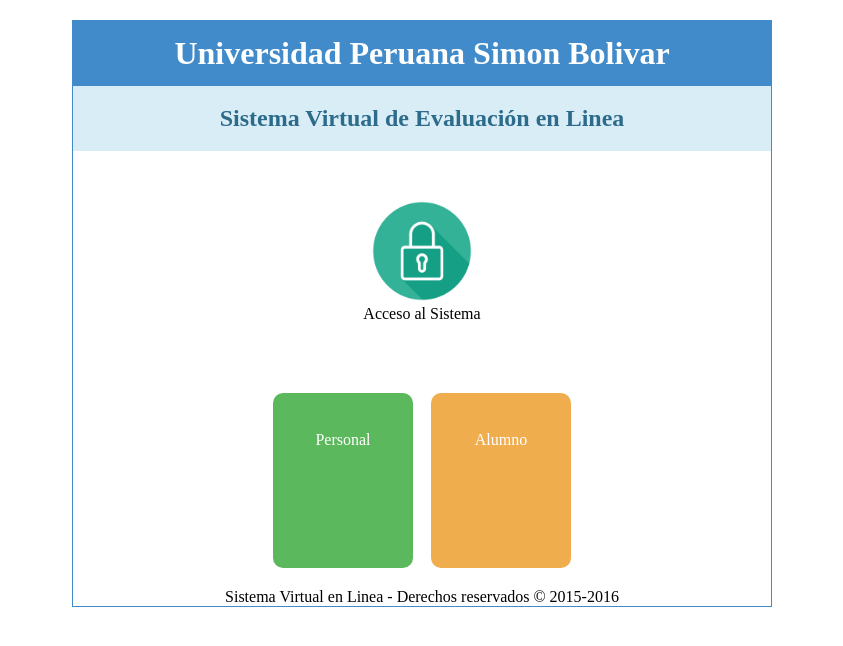
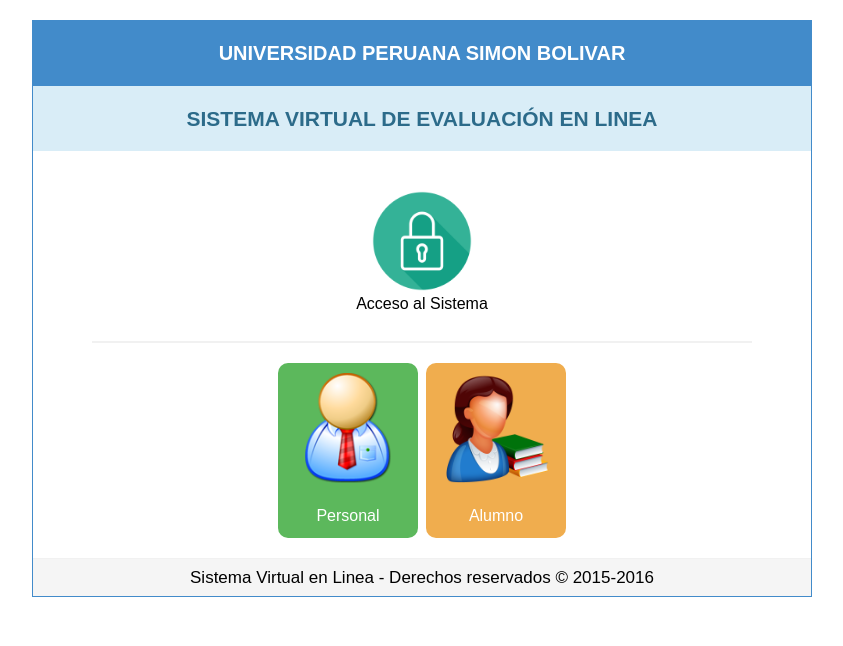
Before and after one commit to joseluiscoding/parcial-p1, a PHP site: page / in a window 1280 px wide. Shown: the top 646 px of the page, without its empty margins (218-1061 px from the left). Run offline with PHP 8.4, Linux system fonts and the light colour scheme.

Commit message:
correccion estructura

```diff
--- a/index.html
+++ b/index.html
@@ -24,14 +24,14 @@
                 <p>Acceso al Sistema</p>
             </div>
         </section>
-
+        <hr />
         <section class="section2">
-            <div class="personal" href="img/icon-alumno.png">
-                <img src="" alt="">
+            <div class="personal" href="#">
+                <img src="img/icon-personal.png" alt="">
                 <p>Personal</p>
             </div>
             <div class="alumno">
-                <img src="" alt="">
+                <img src="img/icon-alumno.png" alt="">
                 <p>Alumno</p>
             </div>
         </section>
--- a/style.css
+++ b/style.css
@@ -2,7 +2,7 @@
     margin: 0;
     padding: 0;
     box-sizing: border-box;
-
+    font-family: arial;
 }
 
 :root{
@@ -14,7 +14,7 @@
 
 body {
     text-align: center;
-    width: 700px;
+    width: 780px;
     margin: 20px auto;              /*Mismo porcentaje izquierda derecha*/
     border: 1px solid var(--celesteOscuro);
 }
@@ -22,11 +22,17 @@ body {
 hr {
     width: 660px;
     margin: auto;
+    border: 0.1px solid #F1F1F1;
+}
+
+header {
+    text-transform: uppercase;
 }
 
 header .nombreUniv {
     background-color: var(--celesteOscuro);
     color: var(--textoClaro);
+    font-size: 10px;
     height: 65px;                   /*Lo de a continuacion es propiedad flexbox:*/
     display: flex;                  /*Indicar que la sección se puede mover*/
     justify-content: center;        /*Justifica el contenido respecto a los laterales*/
@@ -36,6 +42,7 @@ header .nombreUniv {
 header .nombreSist {
     background-color: var(--celesteClaro);
     color: var(--textoOscuro);
+    font-size: 14px;
     height: 65px;
     display: flex;
     justify-content: center;
@@ -43,8 +50,8 @@ header .nombreSist {
 }
 
 main .section1 {
-    height: px;
-    padding: 50px;
+    height: 190px;
+    padding: 40px;
 }
 
 main .section1 img {
@@ -54,7 +61,7 @@ main .section1 img {
 main .section2 {
     display: flex;
     justify-content: space-between;
-    margin:  20px 200px;
+    margin:  20px 245px;
 }
 
 main .section2 .personal {
@@ -86,3 +93,14 @@ main .section2 p {
     color: white;
     padding-top: 20px;
 }
+
+footer {
+    height: 38px;
+    font-size: 17px;
+    display: flex;
+    justify-content: center;
+    align-items: center;
+    border-top: 0.1px solid #F1F1F1;
+    background-color: #F5F5F5;
+
+}
```
